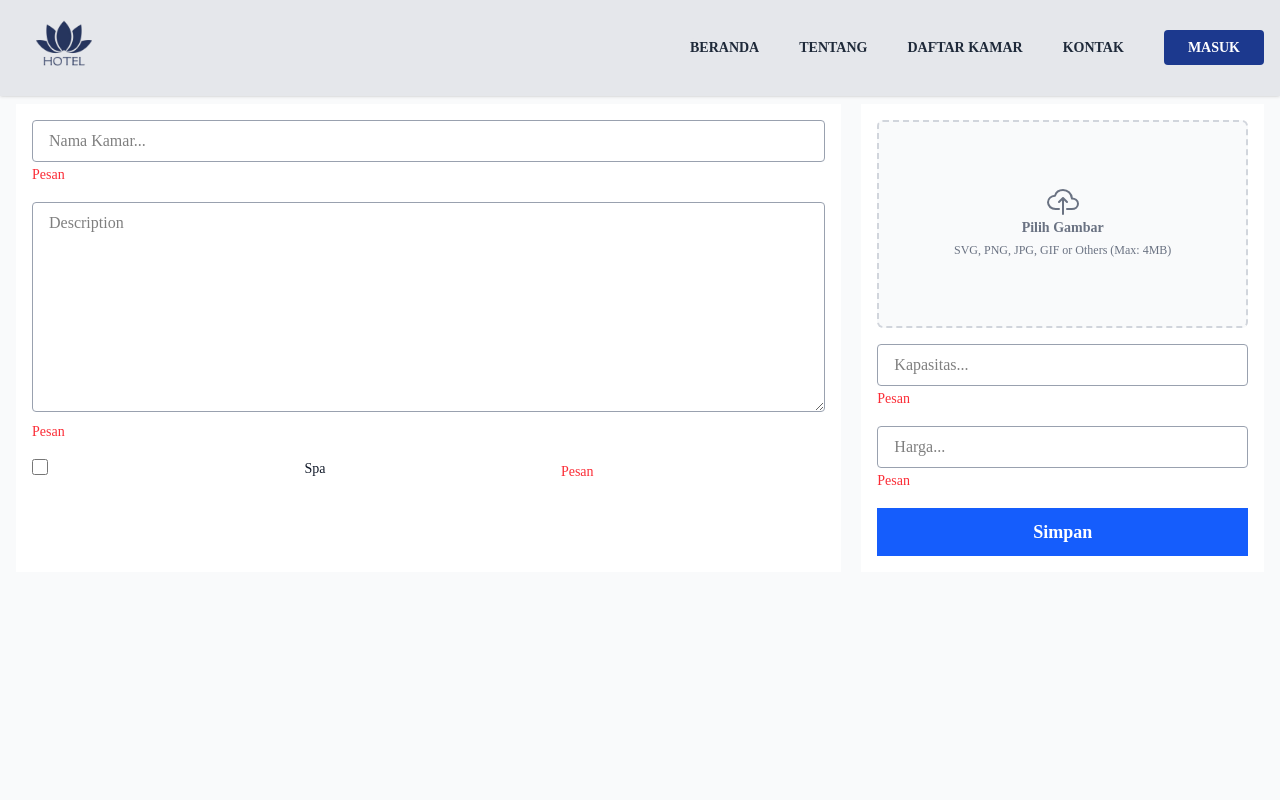
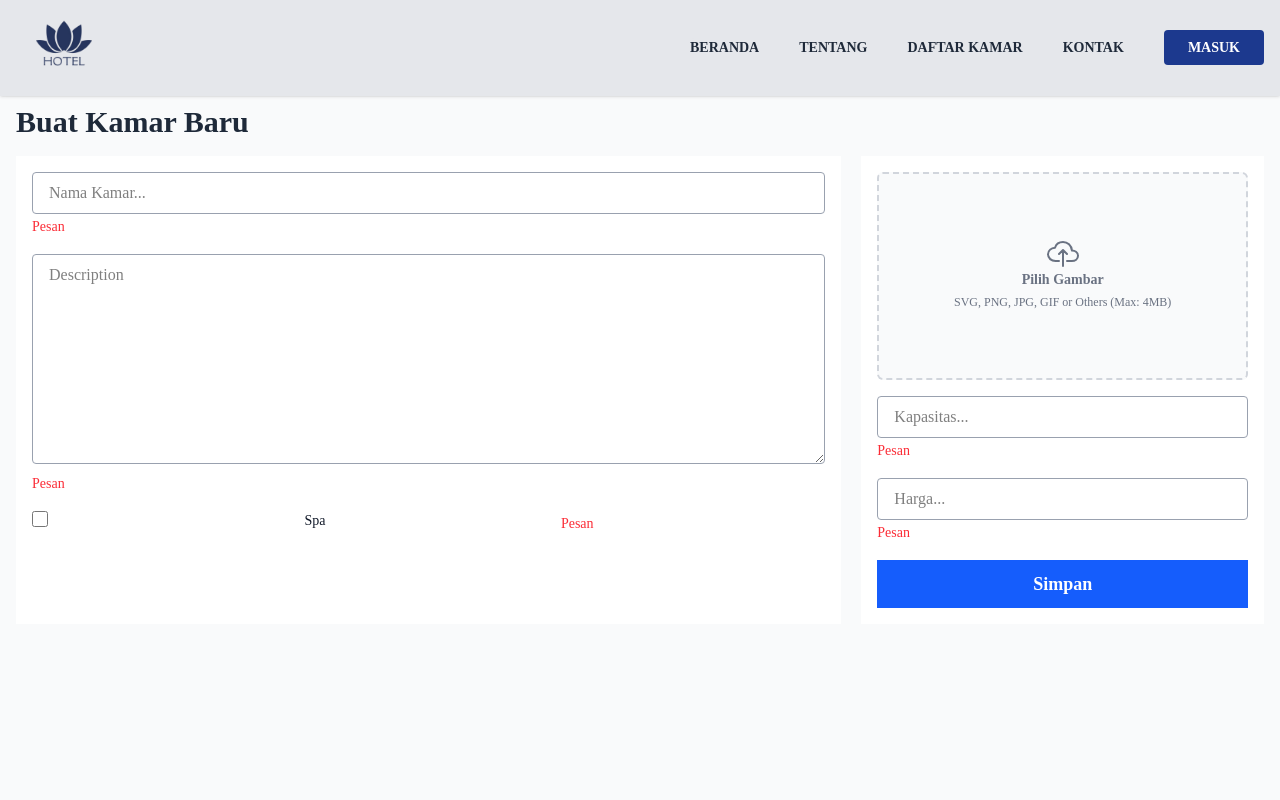
Before and after one commit to mhmddefrizal/BookHotelly-NextJS, a Next.js app in the folder web/: page /admin/kamar/buat in a window 1280 px wide. Shown: the top 800 px of the page. Built offline with nearby package versions, Linux system fonts and the light colour scheme; no server answers.

Commit message:
import functional component buat kamar dan render

```diff
--- a/web/app/admin/kamar/buat/page.tsx
+++ b/web/app/admin/kamar/buat/page.tsx
@@ -1,9 +1,9 @@
-import BuatForm from "@/components/admin/kamar/buat-form";
+import BuatKamar from "@/components/admin/kamar/buat-kamar";
 
 const BuatHalamanKamar = () => {
   return (
     <div className="max-w-screen-xl px-4 py-16 mt-10 mx-auto">
-      <BuatForm />
+      <BuatKamar />
     </div>
   );
 };
```
